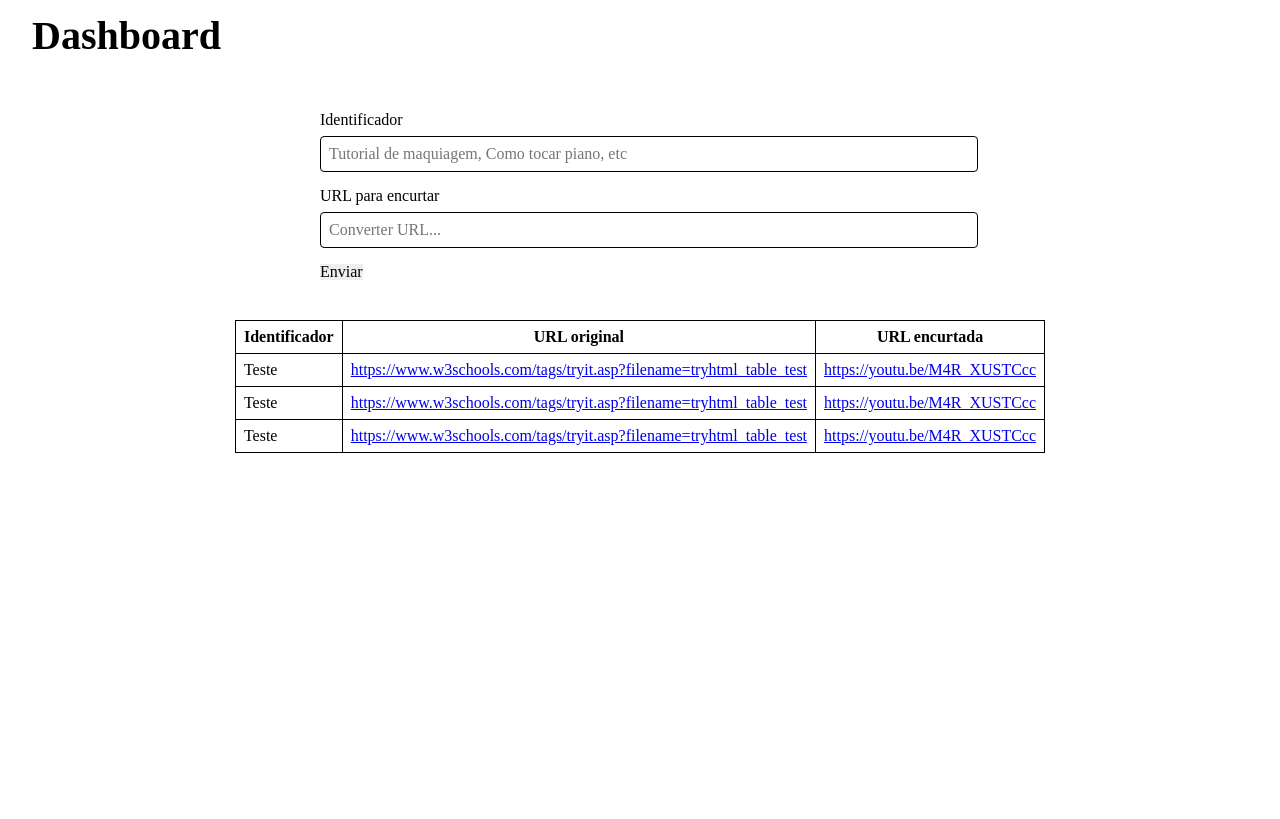
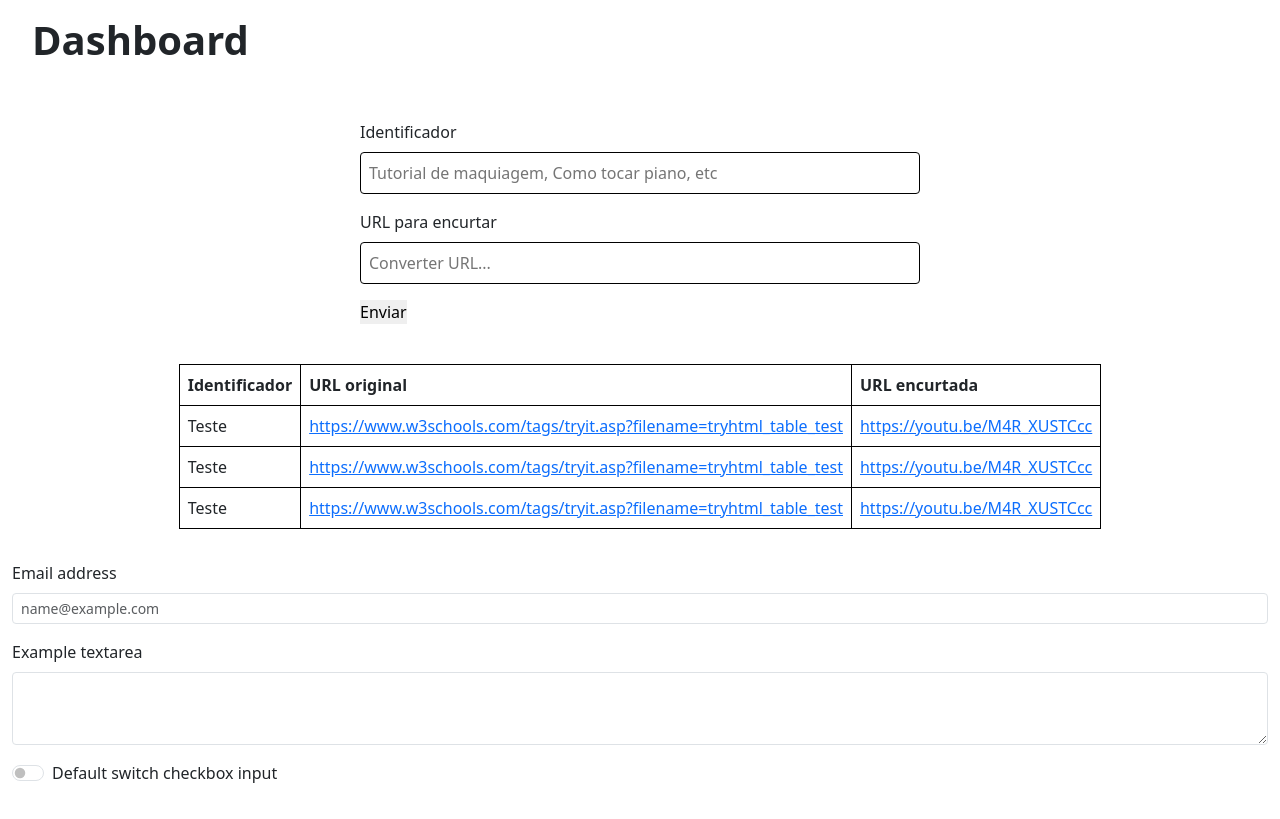
Before and after one commit to kurocaelum/urlshortener-angular15, an Angular app: page / in a window 1280 px wide. Built offline with nearby package versions, Linux system fonts and the light colour scheme.

Commit message:
feat: bootstrap adicionado

```diff
--- a/package.json
+++ b/package.json
@@ -18,6 +18,7 @@
     "@angular/platform-browser": "^15.2.0",
     "@angular/platform-browser-dynamic": "^15.2.0",
     "@angular/router": "^15.2.0",
+    "bootstrap": "^5.3.3",
     "rxjs": "~7.8.0",
     "tslib": "^2.3.0",
     "zone.js": "~0.12.0"
--- a/src/app/pages/dashboard/dashboard.component.html
+++ b/src/app/pages/dashboard/dashboard.component.html
@@ -43,3 +43,26 @@
         </tr>
     </table>
 </section>
+
+<div class="container-fluid py-3">
+    <div class="row my-3">
+      <div class="col">
+        <label for="exampleFormControlInput1" class="form-label">Email address</label>
+        <input type="email" class="form-control form-control-sm" id="exampleFormControlInput1" placeholder="name@example.com">
+      </div>
+    </div>
+    <div class="row my-3">
+      <div class="col">
+        <label for="exampleFormControlTextarea1" class="form-label">Example textarea</label>
+        <textarea class="form-control form-control-sm" id="exampleFormControlTextarea1" rows="3"></textarea>
+      </div>
+    </div>
+    <div class="row my-3">
+      <div class="col">
+        <div class="form-check form-switch">
+          <input class="form-check-input" type="checkbox" id="flexSwitchCheckDefault">
+          <label class="form-check-label" for="flexSwitchCheckDefault">Default switch checkbox input</label>
+        </div>
+      </div>
+    </div>
+</div>
--- a/src/styles.scss
+++ b/src/styles.scss
@@ -1,2 +1,3 @@
 @import './config-scss/rem-calc.scss';
 @import './config-scss/reset.scss';
+@import "../node_modules/bootstrap/scss/bootstrap";
```
Also changed, not shown: 1 other file (tests, documents, lock files or other folders).
